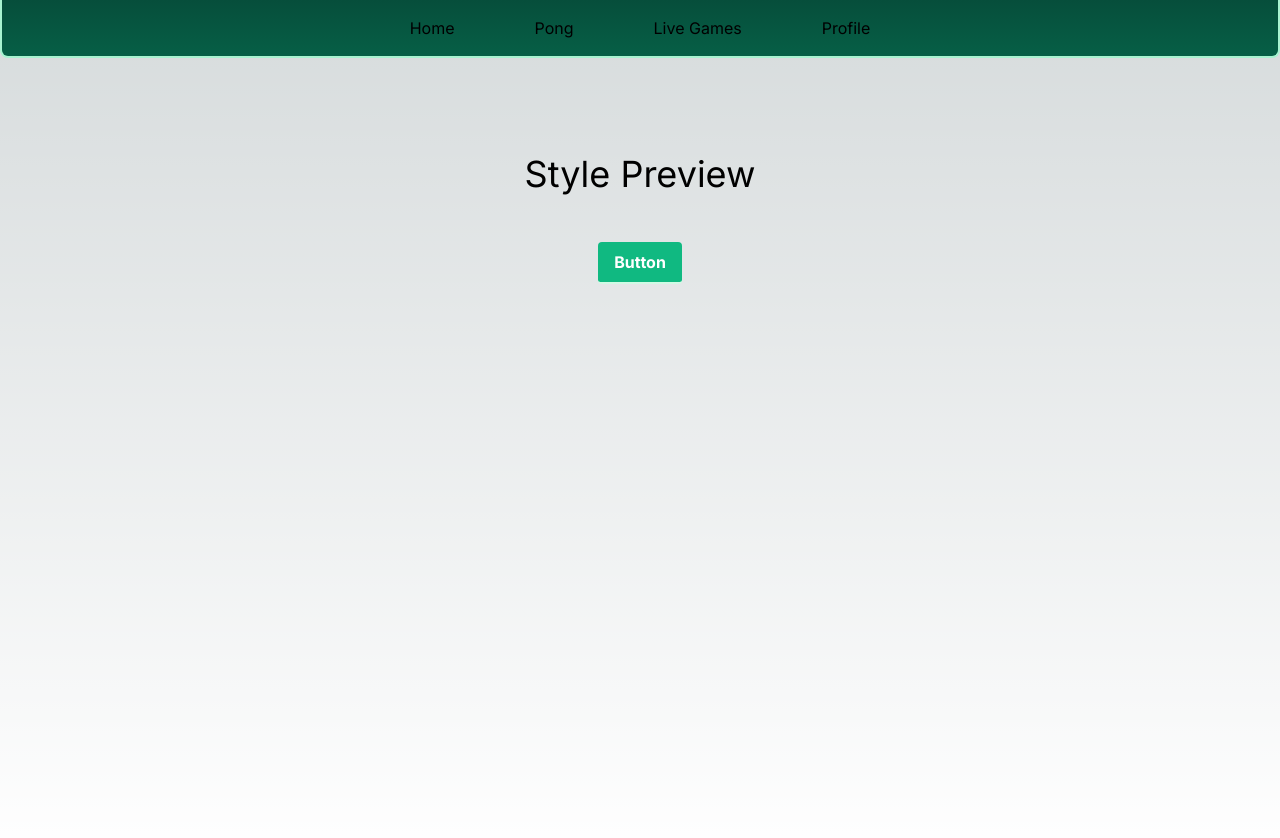
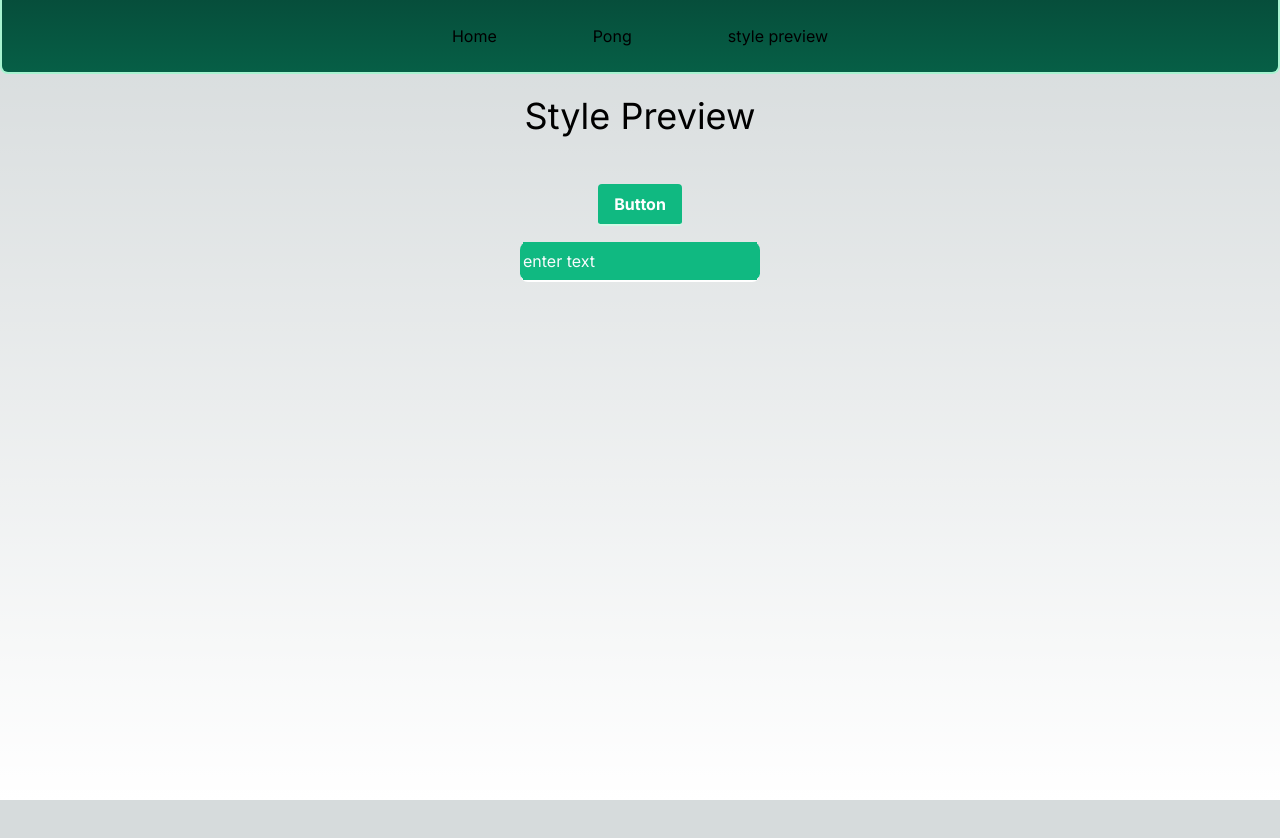
Before and after one commit to rikdgd/Pong-frontend, a Next.js app: page /stylepreview in a window 1280 px wide. Shown: the top 838 px of the page. After the commit the page ends 800 px from the top, so only its background shows below. Built offline with nearby package versions, Linux system fonts and the light colour scheme.

Commit message:
update header + create text field component

```diff
--- a/src/app/stylepreview/page.tsx
+++ b/src/app/stylepreview/page.tsx
@@ -1,10 +1,12 @@
 import Button from "@/components/Button";
+import Textfield from "@/components/TextField";
 
 export default function StylePreview() {
     return (
         <div className="flex min-h-screen flex-col items-center p-24">
             <h1 className="text-4xl mb-12">Style Preview</h1>
             <Button text="Button"/>
+            <Textfield placeholder="enter text"/>
         </div>
     );
 }
--- /dev/null
+++ b/src/components/Header/HeaderItem.tsx
@@ -0,0 +1,9 @@
+export default function HeaderItem({text, redirectTo}: {text: string, redirectTo: string}) {
+    return (
+        <li className="hover:bg-emerald-600 p-2 rounded-lg">
+            <a href={redirectTo}>
+                {text}
+            </a>
+        </li>
+    );
+}
--- a/src/components/Header/index.tsx
+++ b/src/components/Header/index.tsx
@@ -1,14 +1,17 @@
 'use client'
+
+import HeaderItem from "./HeaderItem";
+
+
 
 export default function Header() {
     return (
-        <div className="bg-indigo-950 min-w-screen flex justify-center justify-items-center border-b-2 border-x-2 border-emerald-200 rounded-b-lg
+        <div className="bg-indigo-950 flex justify-center justify-items-center border-b-2 border-x-2 border-emerald-200 rounded-b-lg fixed left-0 top-0 min-w-full
                         bg-gradient-to-b from-emerald-900 to-emerald-800">
             <ul className="flex justify-items-center flex-row space-x-20 my-4">
-                <li>Home</li>
-                <li>Pong</li>
-                <li>Live Games</li>
-                <li>Profile</li>
+                <HeaderItem text="Home" redirectTo="/"/>
+                <HeaderItem text="Pong" redirectTo="/pong"/>
+                <HeaderItem text="style preview" redirectTo="/stylepreview"/>
             </ul>
         </div>
     );
--- /dev/null
+++ b/src/components/TextField/index.tsx
@@ -0,0 +1,7 @@
+export default function Textfield({placeholder}: {placeholder: string}) {
+    return (
+        <div className="rounded-lg bg-emerald-500 min-w-60 min-h-10 flex justify-center border-b-2 border-white m-4">
+            <input className="text-white bg-emerald-500 outline-none placeholder-slate-50" type='text' placeholder={placeholder}/>
+        </div>
+    );
+}
```
